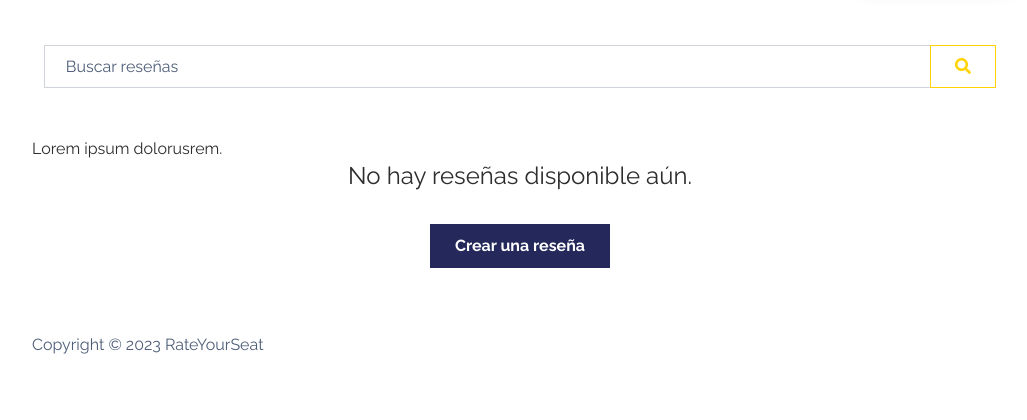
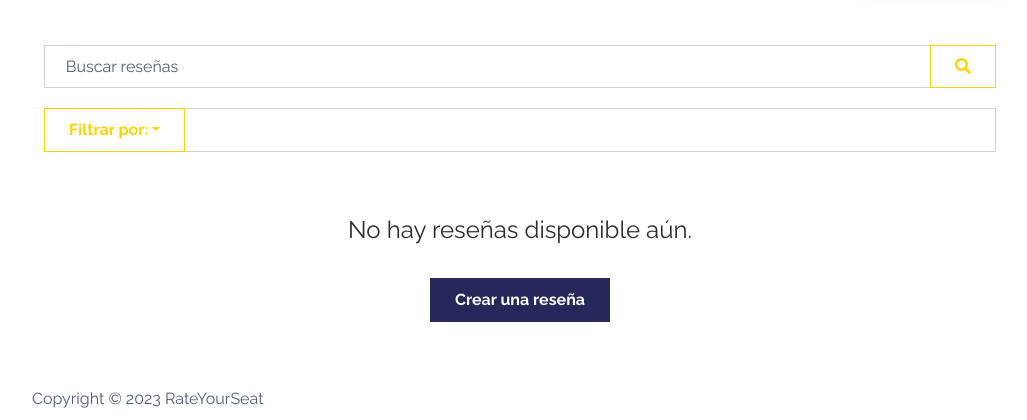
Before and after one commit to DCC-CC4401/2023-1-Grupo-16, a Django app: page /reviews/ in a window 1280 px wide. Shown: the part 77-497 px from the top of the page, without its empty margins (120-1147 px from the left). Run offline with Django 4.2, Linux system fonts and the light colour scheme; data that the repository does not hold is empty; some libraries are stand-ins or nearby versions.

Commit message:
add: filter bar

```diff
--- a/rateyourseat/app_inicial/templates/app_inicial/reviews.html
+++ b/rateyourseat/app_inicial/templates/app_inicial/reviews.html
@@ -16,9 +16,19 @@
                     <i class="fas fa-search"></i>
                 </button>
             </div>
+            <div class="input-group mb-3" style="margin-top: 20px;">
+                <button class="btn btn-outline-secondary dropdown-toggle" type="button" data-bs-toggle="dropdown" aria-expanded="false">Filtrar por:</button>
+                <ul class="dropdown-menu">
+                  <li><a class="dropdown-item" href="#">Recinto</a></li>
+                  <li><a class="dropdown-item" href="#">Another action</a></li>
+                  <li><a class="dropdown-item" href="#">Something else here</a></li>
+                  <li><hr class="dropdown-divider"></li>
+                  <li><a class="dropdown-item" href="#">Separated link</a></li>
+                </ul>
+                <input type="text" class="form-control" aria-label="Text input with dropdown button">
+            </div>
         </div>
 
-    <span>Lorem ipsum dolorusrem.</span>
     {% if not all_reviews %}
             <h4 class="text-center" >No hay reseñas disponible aún.</h4>
             <br>
```
